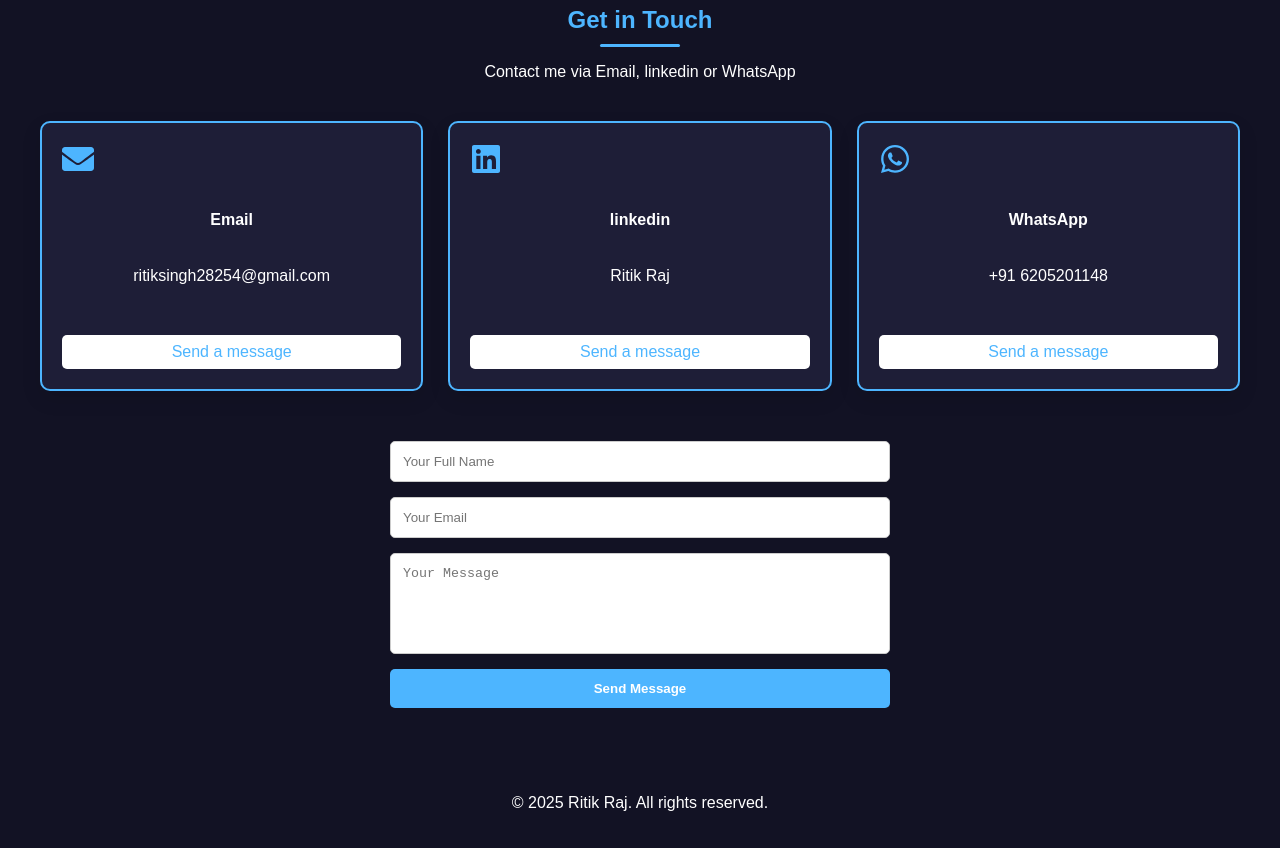
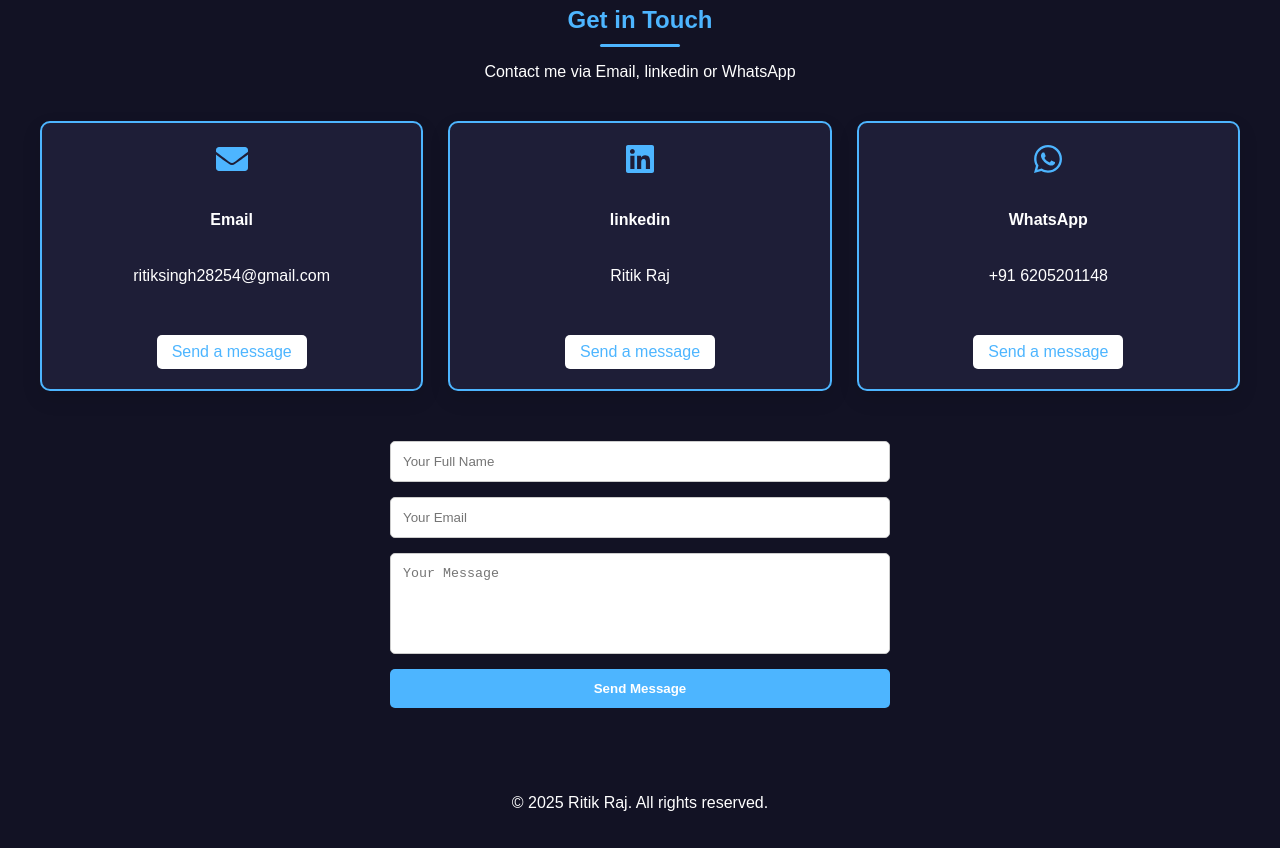
Before and after one commit to ritiksingh28254/ritik-portfolio, a React (Create React App) app: page / in a window 1280 px wide. Shown: the part 4120-4968 px from the top of the page. Built offline with nearby package versions, Linux system fonts and the light colour scheme.

Commit message:
updated changes for content

```diff
--- a/src/components/Contact.css
+++ b/src/components/Contact.css
@@ -167,15 +167,33 @@
     margin-bottom: 15px;
 }
 
+.contact-box {
+    background: #1e1e37;
+    padding: 20px;
+    border-radius: 10px;
+    box-shadow: 0 8px 20px rgba(0, 0, 0, 0.1);
+    transition: 0.3s;
+    border: 2px solid #4DB5FF;
+    text-align: center;
+    display: flex;
+    flex-direction: column;
+    justify-content: space-between;
+    align-items: center; /* centers icon, text, button horizontally */
+}
+
 .contact-box a {
     display: inline-block;
     margin-top: 10px;
     text-decoration: none;
     color: #4DB5FF;
-    background: white;
+    background: white; /* keep button white */
     padding: 8px 15px;
     border-radius: 5px;
     transition: 0.3s;
+}
+
+.contact-box a:hover {
+    background: #e0e0e0; /* slight hover effect on hover */
 }
 
 .contact-box a:hover {
```
